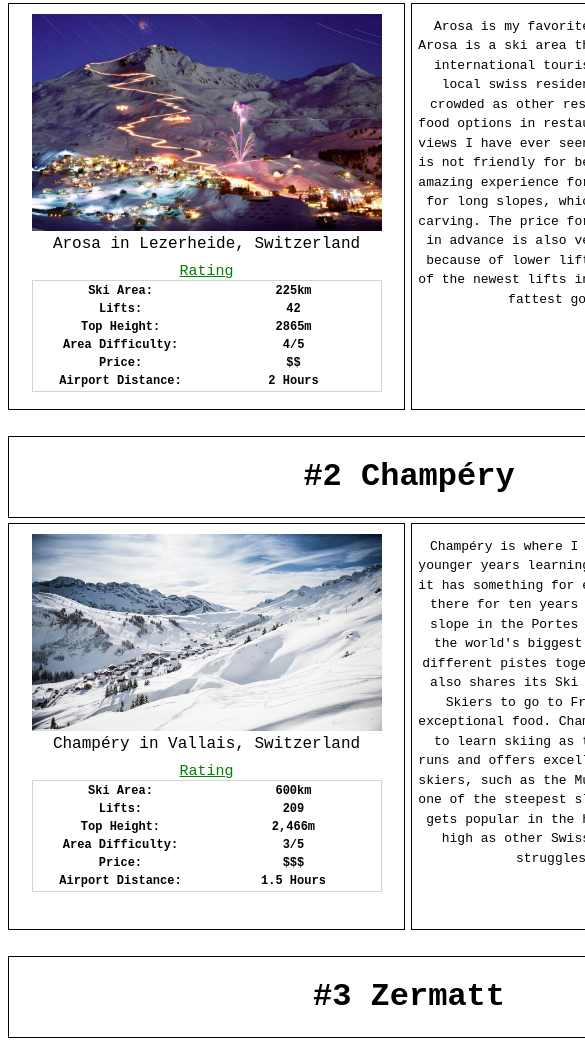
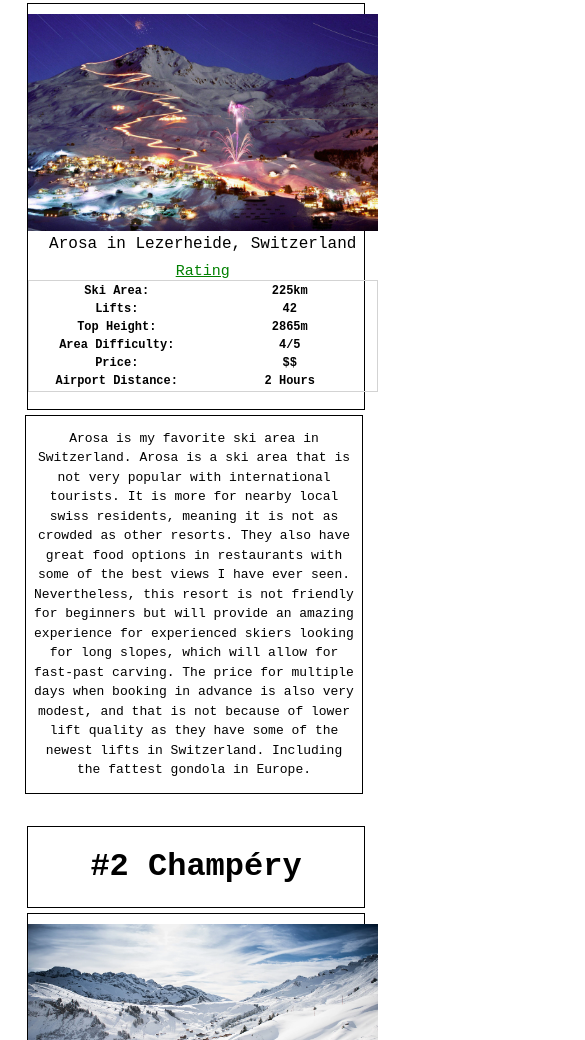
Before and after one commit to SlinkierCone/Project, a plain HTML site: page pagetwo.html in a window 390 px wide. Shown: the part 521-1561 px from the top of the page, 585 px wide, since content can reach past the window. Drawn offline with Linux system fonts and the light colour scheme.

Commit message:
Update pagetwo.html

```diff
--- a/pagetwo.html
+++ b/pagetwo.html
@@ -213,6 +213,57 @@
         color: green;
         font-size: 15px;
         text-decoration: underline;
+      }
+
+      @media only screen and (max-width: 600px) {
+        .arosabox {
+          width: 90%;
+          margin-left: auto;
+          margin-right: auto;
+          height: 900px
+        }
+
+        .insidephoto {
+          width: 350px;
+          font-family: "Courier New", Courier, monospace;
+          text-align: center;
+          margin-left: auto;
+          margin-right: auto;
+        }
+        .arosabodytwo {
+          border: 1px solid black;
+          height: 405px;
+          width: 100%;
+          float: left;
+          margin-top: 5px;
+          text-align: center;
+        }
+
+        .arosabodyone {
+          border: 1px solid black;
+          height: auto;
+          width: 100%;
+          float: top;
+          margin-top: 5px;
+        }
+
+        .whoami {
+        margin-top: 10px;
+        width: 100%;
+        margin-left: auto;
+        margin-right: auto;
+        border: 1px solid black;
+        text-align: center;
+      }
+
+      #box {
+        margin-right: auto;
+        margin-left: auto;
+        width: 90%;
+        padding-top: 10px;
+        font-size: 10px;
+      }
+
       }
     </style>
     <link
```
